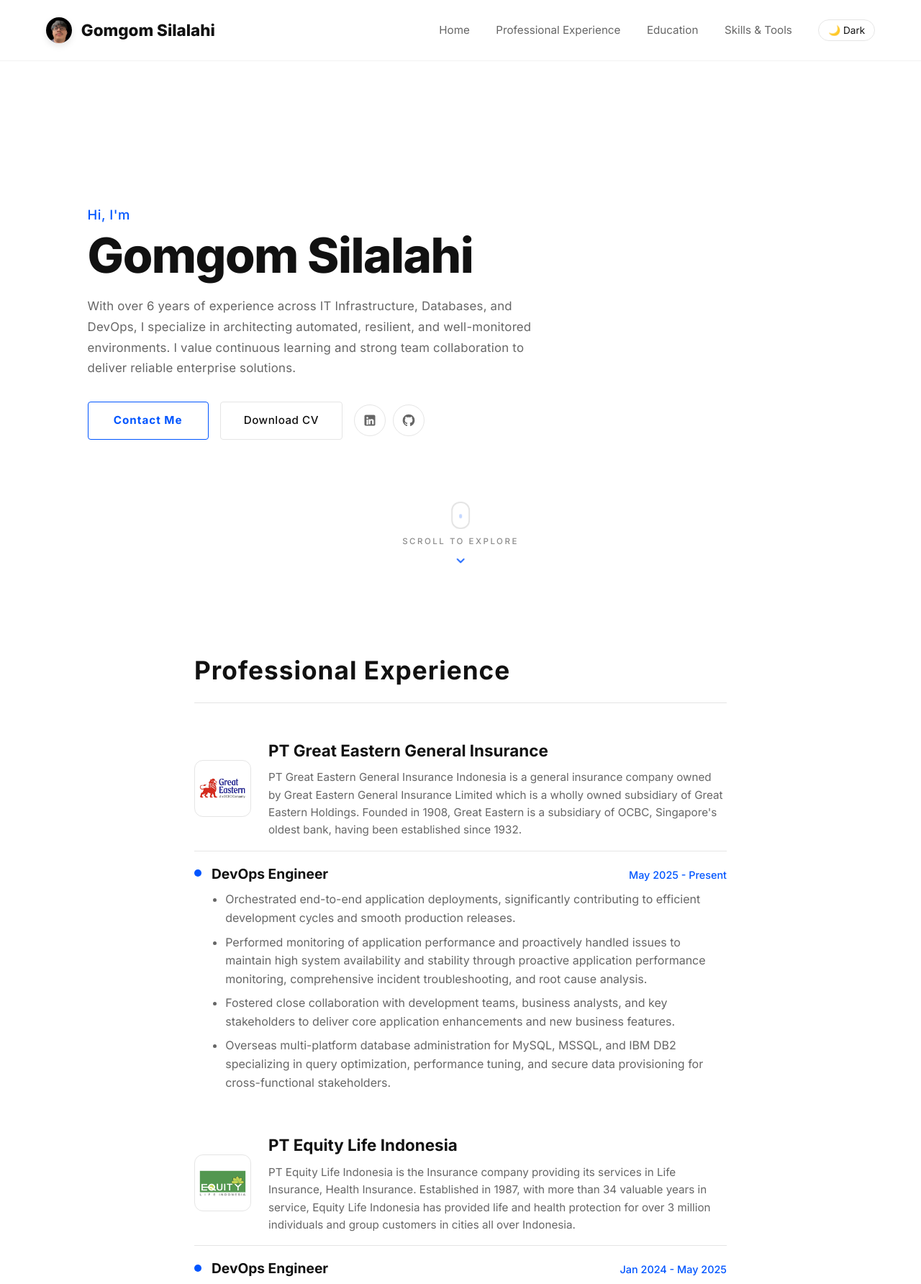
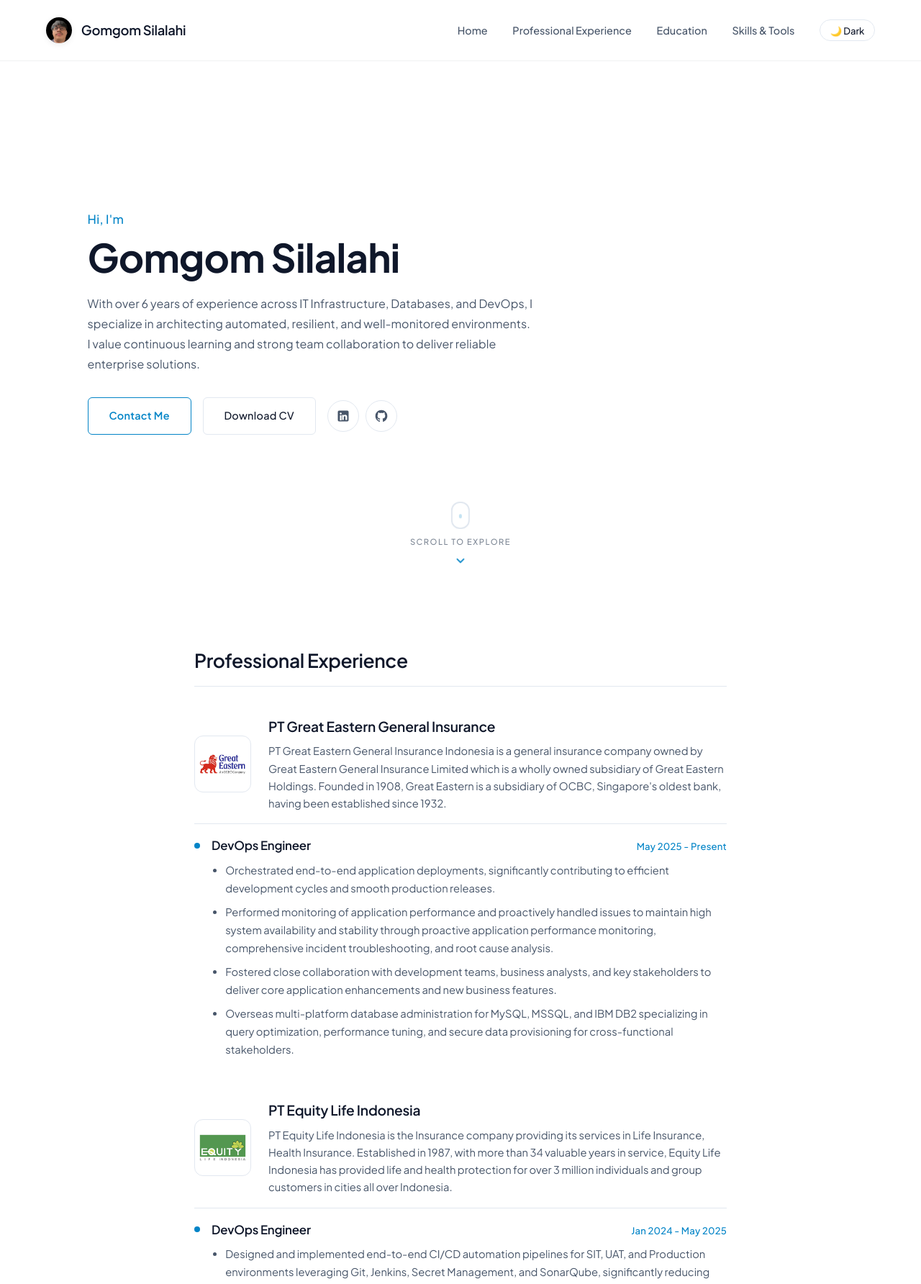
Before and after one commit to gomslhi/projectgomsil-resume, a PHP site: page / in a window 1280 px wide. Shown: the top 1784 px of the page at 72% size. Run offline with PHP 8.4, Linux system fonts and the light colour scheme; some libraries are stand-ins or nearby versions.

Commit message:
update font all

```diff
--- a/assets/style.css
+++ b/assets/style.css
@@ -1,44 +1,46 @@
 :root {
-    /* Light Theme (Default) */
+    /* Light Theme (Clean, Soft, Professional) */
     --bg-main: #FFFFFF;
-    --text-primary: #111111;
-    --text-secondary: #666666;
-    --accent-cyan: #0055FF;
-    --accent-blue: #0055FF;
-    --accent-pink: #FF0055;
-    --border-color: #E5E5E5;
-    --nav-bg: rgba(255, 255, 255, 0.85);
-    --nav-border: rgba(0, 0, 0, 0.05);
-    --tag-bg: #F8F9FA;
-    --tag-text: #333333;
-    --btn-hover-bg: rgba(0, 85, 255, 0.05);
-    --btn-hover-shadow: rgba(0, 85, 255, 0.15);
+    --text-primary: #0F172A;
+    --text-secondary: #475569;
+    --accent-cyan: #0284C7;
+    --accent-blue: #0284C7;
+    --accent-pink: #E11D48;
+    --border-color: #E2E8F0;
+    --nav-bg: rgba(255, 255, 255, 0.88);
+    --nav-border: rgba(15, 23, 42, 0.06);
+    --tag-bg: #F1F5F9;
+    --tag-text: #334155;
+    --btn-hover-bg: rgba(2, 132, 199, 0.06);
+    --btn-hover-shadow: rgba(2, 132, 199, 0.15);
     transition: background-color 0.3s, color 0.3s;
 }
 
 [data-theme="dark"] {
-    --bg-main: #000000;
-    --text-primary: #FFFFFF;
-    --text-secondary: #888888;
-    --accent-cyan: #08FDD8;
-    --accent-blue: #08FDD8;
-    /* Using cyan alias to keep style consistent */
-    --accent-pink: #FD2155;
-    --border-color: #33363D;
-    --nav-bg: rgba(0, 0, 0, 0.85);
-    --nav-border: rgba(255, 255, 255, 0.05);
-    --tag-bg: #242730;
-    --tag-text: #D1D5DB;
-    --btn-hover-bg: rgba(8, 253, 216, 0.1);
-    --btn-hover-shadow: rgba(8, 253, 216, 0.3);
+    /* Dark Theme (Subtle Deep Navy/Slate, Softer Accents) */
+    --bg-main: #0B0F19;
+    --text-primary: #F8FAFC;
+    --text-secondary: #94A3B8;
+    --accent-cyan: #38BDF8;
+    --accent-blue: #38BDF8;
+    --accent-pink: #FB7185;
+    --border-color: #1E293B;
+    --nav-bg: rgba(11, 15, 25, 0.88);
+    --nav-border: rgba(255, 255, 255, 0.07);
+    --tag-bg: #1E293B;
+    --tag-text: #CBD5E1;
+    --btn-hover-bg: rgba(56, 189, 248, 0.08);
+    --btn-hover-shadow: rgba(56, 189, 248, 0.2);
 }
 
 body {
     margin: 0;
-    font-family: 'Inter', -apple-system, BlinkMacSystemFont, sans-serif;
+    font-family: 'Plus Jakarta Sans', -apple-system, BlinkMacSystemFont, 'Segoe UI', Roboto, sans-serif;
+    -webkit-font-smoothing: antialiased;
+    -moz-osx-font-smoothing: grayscale;
     background-color: var(--bg-main);
     color: var(--text-primary);
-    line-height: 1.6;
+    line-height: 1.65;
 }
 
 html {
@@ -91,8 +93,9 @@ html.lenis body {
     display: flex;
     align-items: center;
     gap: 0.8rem;
-    font-weight: 800;
-    font-size: 1.4rem;
+    font-weight: 600;
+    font-size: 1.15rem;
+    letter-spacing: -0.3px;
     color: var(--text-primary);
 }
 
@@ -115,7 +117,8 @@ html.lenis body {
     color: var(--text-secondary);
     text-decoration: none;
     margin-left: 2rem;
-    font-size: 0.95rem;
+    font-size: 0.9rem;
+    font-weight: 500;
     transition: color 0.3s;
 }
 
@@ -127,10 +130,11 @@ html.lenis body {
     background: transparent;
     border: 1px solid var(--border-color);
     color: var(--text-primary);
-    padding: 0.4rem 0.8rem;
+    padding: 0.35rem 0.85rem;
     border-radius: 20px;
-    font-family: 'Inter', sans-serif;
-    font-size: 0.85rem;
+    font-family: inherit;
+    font-size: 0.82rem;
+    font-weight: 500;
     cursor: pointer;
     margin-left: 2rem;
     transition: all 0.3s;
@@ -169,30 +173,31 @@ html.lenis body {
 }
 
 .hero-greeting {
-    font-size: 1.15rem;
+    font-size: 1.05rem;
     font-weight: 500;
     color: var(--accent-cyan);
-    letter-spacing: 0.5px;
+    letter-spacing: 0.3px;
     display: block;
-    margin-bottom: 0.35rem;
+    margin-bottom: 0.4rem;
 }
 
 .hero-name {
-    font-size: 4.2rem;
-    font-weight: 800;
-    line-height: 1.08;
+    font-size: 3.4rem;
+    font-weight: 700;
+    line-height: 1.15;
     margin: 0;
-    letter-spacing: -1.5px;
+    letter-spacing: -0.8px;
     color: var(--text-primary);
 }
 
 .intro-bio {
     color: var(--text-secondary);
-    font-size: 1.05rem;
-    letter-spacing: 0.2px;
-    line-height: 1.7;
+    font-size: 1rem;
+    font-weight: 400;
+    letter-spacing: 0.1px;
+    line-height: 1.75;
     margin: 0 0 2rem 0;
-    max-width: 640px;
+    max-width: 620px;
     width: 100%;
     text-align: left;
 }
@@ -211,12 +216,12 @@ html.lenis body {
     justify-content: center;
     border: 1px solid var(--accent-cyan);
     color: var(--accent-cyan);
-    padding: 0.85rem 2.2rem;
+    padding: 0.8rem 1.8rem;
     text-decoration: none;
-    font-size: 0.95rem;
+    font-size: 0.9rem;
     font-weight: 600;
-    letter-spacing: 1px;
-    border-radius: 4px;
+    letter-spacing: 0.3px;
+    border-radius: 6px;
     transition: all 0.3s ease;
     background: transparent;
 }
@@ -233,12 +238,12 @@ html.lenis body {
     justify-content: center;
     border: 1px solid var(--border-color);
     color: var(--text-primary);
-    padding: 0.85rem 2rem;
+    padding: 0.8rem 1.8rem;
     text-decoration: none;
-    font-size: 0.95rem;
+    font-size: 0.9rem;
     font-weight: 500;
-    letter-spacing: 0.5px;
-    border-radius: 4px;
+    letter-spacing: 0.3px;
+    border-radius: 6px;
     transition: all 0.3s ease;
     background: transparent;
 }
@@ -334,11 +339,11 @@ html.lenis body {
 }
 
 .hero-scroll-indicator .scroll-label {
-    font-size: 0.72rem;
-    letter-spacing: 2.5px;
+    font-size: 0.7rem;
+    letter-spacing: 1.5px;
     text-transform: uppercase;
     font-weight: 500;
-    opacity: 0.75;
+    opacity: 0.7;
     margin-top: 0.15rem;
 }
 
@@ -401,12 +406,13 @@ html.lenis body {
 }
 
 .section-title {
-    font-size: 2.2rem;
+    font-size: 1.65rem;
+    font-weight: 600;
+    letter-spacing: -0.4px;
     color: var(--text-primary);
-    margin-bottom: 3rem;
-    padding-bottom: 1rem;
+    margin-bottom: 2.5rem;
+    padding-bottom: 0.85rem;
     border-bottom: 1px solid var(--border-color);
-    letter-spacing: 1px;
 }
 
 .skills-grid {
@@ -481,16 +491,18 @@ html.lenis body {
 }
 
 .company-details h3 {
-    margin: 0 0 0.5rem 0;
-    font-size: 1.4rem;
+    margin: 0 0 0.35rem 0;
+    font-size: 1.2rem;
+    font-weight: 600;
+    letter-spacing: -0.2px;
     color: var(--text-primary);
 }
 
 .company-details p {
     margin: 0;
-    font-size: 0.95rem;
+    font-size: 0.92rem;
     color: var(--text-secondary);
-    line-height: 1.6;
+    line-height: 1.65;
     text-align: left;
 }
 
@@ -510,8 +522,8 @@ html.lenis body {
     position: absolute;
     left: 0;
     top: 0.6rem;
-    width: 10px;
-    height: 10px;
+    width: 8px;
+    height: 8px;
     border-radius: 50%;
     background-color: var(--accent-blue);
 }
@@ -525,14 +537,17 @@ html.lenis body {
 
 .job-meta h4 {
     margin: 0;
-    font-size: 1.2rem;
+    font-size: 1.05rem;
+    font-weight: 600;
+    letter-spacing: -0.2px;
     color: var(--text-primary);
 }
 
 .job-date {
     color: var(--accent-blue);
-    font-size: 0.9rem;
+    font-size: 0.82rem;
     font-weight: 500;
+    letter-spacing: 0.2px;
 }
 
 .job-company {
@@ -545,6 +560,8 @@ html.lenis body {
     padding-left: 1.2rem;
     margin: 0;
     text-align: left;
+    font-size: 0.92rem;
+    line-height: 1.7;
 }
 
 .job-item li {
--- a/index.php
+++ b/index.php
@@ -8,8 +8,11 @@
     <!-- Favicon dengan huruf 'g' yang modern -->
     <link rel="icon" type="image/svg+xml" href="assets/favicon.svg">
 
-    <link href="https://fonts.googleapis.com/css2?family=Inter:wght@400;500;700;800&display=swap" rel="stylesheet">
-    <link rel="stylesheet" href="assets/style.css?v=3.0">
+    <!-- Google Font: Plus Jakarta Sans for simple, elegant, modern typography -->
+    <link rel="preconnect" href="https://fonts.googleapis.com">
+    <link rel="preconnect" href="https://fonts.gstatic.com" crossorigin>
+    <link href="https://fonts.googleapis.com/css2?family=Plus+Jakarta+Sans:wght@400;500;600;700&display=swap" rel="stylesheet">
+    <link rel="stylesheet" href="assets/style.css?v=3.1">
 </head>
 
 <body>
```
Also changed, not shown: other parts of assets/style.css (+22 -17 lines).
